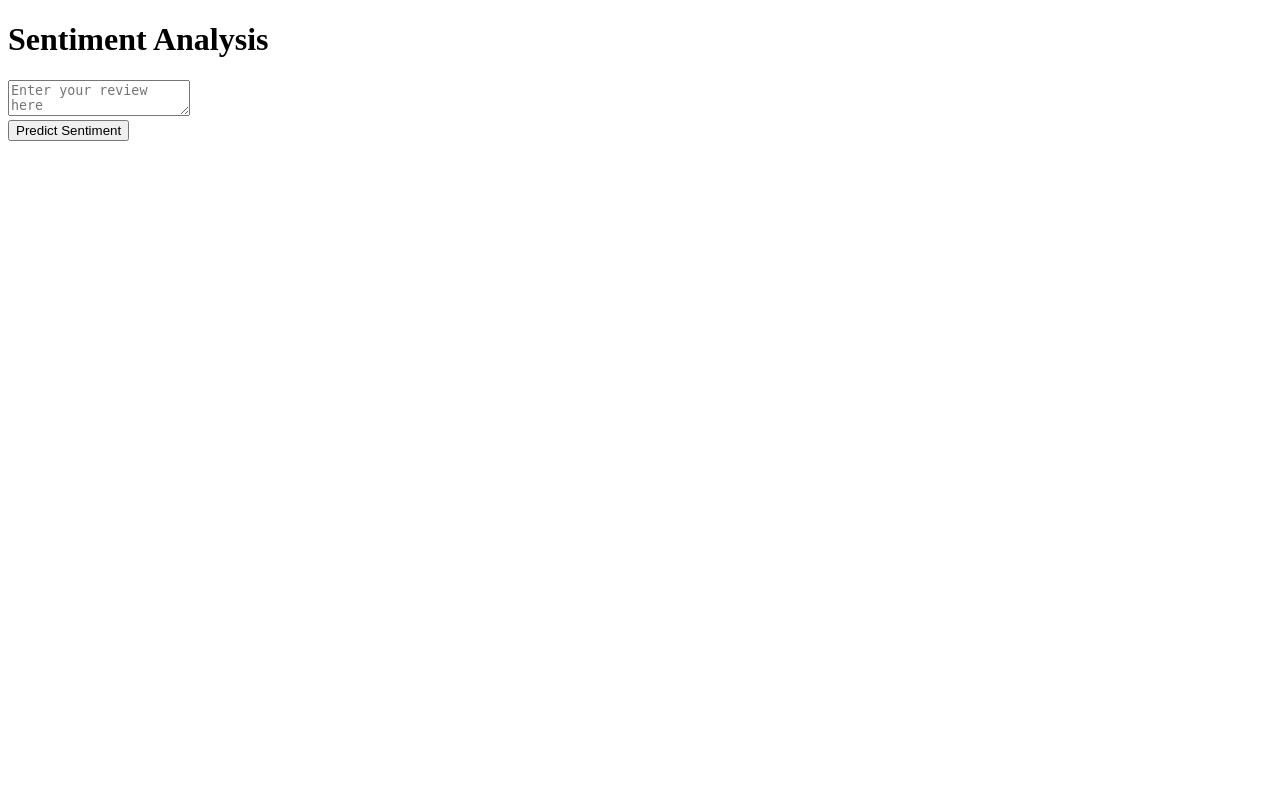
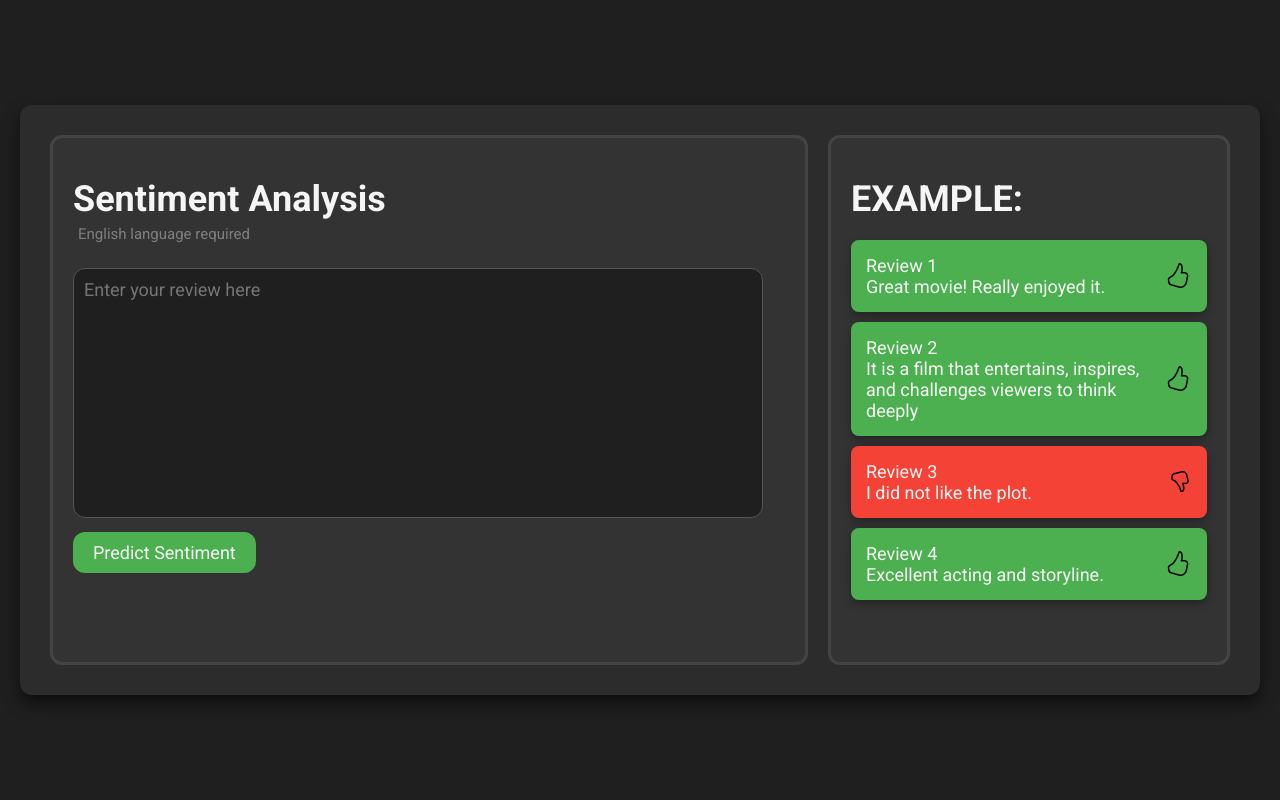
Before and after one commit to ocaanng/DMML-Project, a Flask app: page / in a window 1280 px wide. Run offline with Flask 2, Linux system fonts and the light colour scheme; parts of the project's set-up code (start-up, migrations or seed data) failed here and were passed over.

Commit message:
update ui/ux

```diff
--- a/templates/index.html
+++ b/templates/index.html
@@ -2,22 +2,172 @@
 <html>
 <head>
     <title>Sentiment Analysis</title>
+    <link rel="stylesheet" href="https://fonts.googleapis.com/css2?family=Roboto:wght@400;700&display=swap">
+    <style>
+        body {
+            font-family: 'Roboto', sans-serif;
+            background-color: #1f1f1f;
+            color: #f5f5f5;
+            margin: 0;
+            font-size: 18px;
+            padding: 0;
+            display: flex;
+            justify-content: center;
+            align-items: center;
+            min-height: 100vh;
+            padding: 20px;
+            box-sizing: border-box;
+        }
+        .container {
+            background-color: #2c2c2c;
+            padding: 20px;
+            border-radius: 12px;
+            box-shadow: 0 8px 16px rgba(0, 0, 0, 0.6);
+            width: 1500px;
+            height: 550px;
+            display: flex;
+        }
+        .form-section, .reviews-section {
+            background-color: #333;
+            border: 3px solid #444;
+            padding: 20px;
+            border-radius: 12px;
+            margin: 10px;
+            color: #f5f5f5;
+        }
+        .form-section {
+            flex: 2;
+            margin-right: 10px;
+        }
+        .reviews-section {
+            flex: 1;
+            display: flex;
+            flex-direction: column;
+        }
+        h1 {
+            color: #f5f5f5;
+            margin-top: 20px;
+            margin-bottom: 20px;
+            font-size: 36px;
+        }
+        textarea {
+            width: calc(100% - 22px);
+            height: 250px;
+            padding: 10px;
+            margin-top: 10px;
+            border-radius: 12px;
+            border: 1px solid #555;
+            font-family: 'Roboto', sans-serif;
+            box-sizing: border-box;
+            font-size: 18px;
+            background-color: #1f1f1f;
+            color: #f5f5f5;
+        }
+        textarea:focus {
+            border: none;
+        }
+        input[type="submit"] {
+            background-color: #4caf50;
+            color: #f5f5f5;
+            border: none;
+            padding: 10px 20px;
+            border-radius: 12px;
+            cursor: pointer;
+            font-size: 18px;
+            font-family: 'Roboto', sans-serif;
+            margin-top: 10px;
+            transition: background-color 0.3s ease;
+        }
+        input[type="submit"]:hover {
+            background-color: #388e3c;
+        }
+        #result {
+            margin-top: 20px;
+            font-size: 20px;
+            display: flex;
+            align-items: center;
+        }
+        #result img {
+            margin-left: 10px;
+            max-width: 30px;
+        }
+        .review-item {
+            background-color: #4caf50;
+            padding: 15px;
+            margin-bottom: 10px;
+            border-radius: 8px;
+            font-size: 18px;
+            box-shadow: 0 4px 8px rgba(0, 0, 0, 0.3);
+            display: flex;
+            justify-content: space-between;
+            align-items: center;
+        }
+        .review-item-2 {
+            background-color: #f44336;
+            padding: 15px;
+            margin-bottom: 10px;
+            border-radius: 8px;
+            font-size: 18px;
+            box-shadow: 0 4px 8px rgba(0, 0, 0, 0.3);
+            display: flex;
+            justify-content: space-between;
+            align-items: center;
+        }
+        .review-item img {
+            margin-left: auto;
+            max-width: 30px;
+        }
+        p{
+            font-size: 15px;
+            color: #fcfcfc60;
+            margin-top: -15px ;
+            margin-left: 5px;
+        }
+    </style>
 </head>
 <body>
+    <div class="container">
+        <div class="form-section">
             <h1>Sentiment Analysis</h1>
+            <p>English language required</p>
             <form action="/predict" method="post" id="sentiment-form">
-        <textarea name="review" placeholder="Enter your review here"></textarea>
+                <textarea id="text-input" name="review" placeholder="Enter your review here" style="resize: none;"></textarea>
                 <br>
                 <input type="submit" value="Predict Sentiment">
             </form>
-
-    <div id="result"></div>
-
+            <div id="result">
+                <span id="result-text"></span>
+                <img id="result-image" src="" alt="">
+            </div>
+        </div>
+        <div class="reviews-section">
+            <h1>EXAMPLE:</h1>
+            <div class="review-item">Review 1 <br>Great movie! Really enjoyed it. <img src="static/images/good.png" alt="Good"></div>
+            <div class="review-item">Review 2 <br>It is a film that entertains, inspires, and challenges viewers to think deeply <img src="static/images/good.png" alt="Good"></div>
+            <div class="review-item-2">Review 3 <br>I did not like the plot. <img src="static/images/bad.png" alt="Bad"></div>
+            <div class="review-item">Review 4 <br>Excellent acting and storyline. <img src="static/images/good.png" alt="Good"></div>
+        </div>
+    </div>
     <script>
         document.getElementById('sentiment-form').addEventListener('submit', function(event) {
-            event.preventDefault(); // Prevent form submission
+    event.preventDefault();
+    var formData = new FormData(this);
+    var text_input = document.getElementById('text-input');
 
-            var formData = new FormData(this);
+    // Memeriksa jika textarea kosong
+    if (text_input.value.trim() === "") {
+        var resultText = document.getElementById('result-text');
+        var resultImage = document.getElementById('result-image');
+
+        // Menyembunyikan hasil
+        resultText.style.display = 'none';
+        resultImage.style.display = 'none';
+
+        // Keluar dari fungsi untuk mencegah pengiriman form
+
+        alert('Textarea cannot be empty!');
+        return;
+    }
 
     fetch('/predict', {
         method: 'POST',
@@ -25,13 +175,31 @@
     })
     .then(response => response.json())
     .then(data => {
-                // Tampilkan hasil prediksi di dalam div dengan id 'result'
-                document.getElementById('result').innerHTML = 'Predicted Sentiment: ' + data.sentiment;
+        var resultText = document.getElementById('result-text');
+        var resultImage = document.getElementById('result-image');
+
+        // Menampilkan kembali hasil jika sebelumnya disembunyikan
+        resultText.style.display = 'flex';
+        resultImage.style.display = 'block';
+
+        resultText.innerHTML = 'Predicted Sentiment: ' + data.sentiment;
+
+        // Mengubah warna teks hasil berdasarkan sentimen
+        if (data.sentiment === 'positive') {
+            resultText.style.color = '#4caf50';
+            resultImage.src = 'static/images/good.png';
+            resultImage.alt = 'Good';
+        } else if (data.sentiment === 'negative') {
+            resultText.style.color = '#f44336';
+            resultImage.src = 'static/images/bad.png';
+            resultImage.alt = 'Bad';
+        }
     })
     .catch(error => {
         console.error('Error:', error);
     });
 });
+
     </script>
 </body>
 </html>
```
Also changed, not shown: train_model.py (+6 -23 lines), static/images/bad.png (added), static/images/good.png (added), static/images/image.jpg (added), static/images/imdb.jpg (added), static/images/negatif.jpg (added), static/images/positif.jpg (added), 2 other files. Lines whose indentation alone changed are shown as unchanged.
